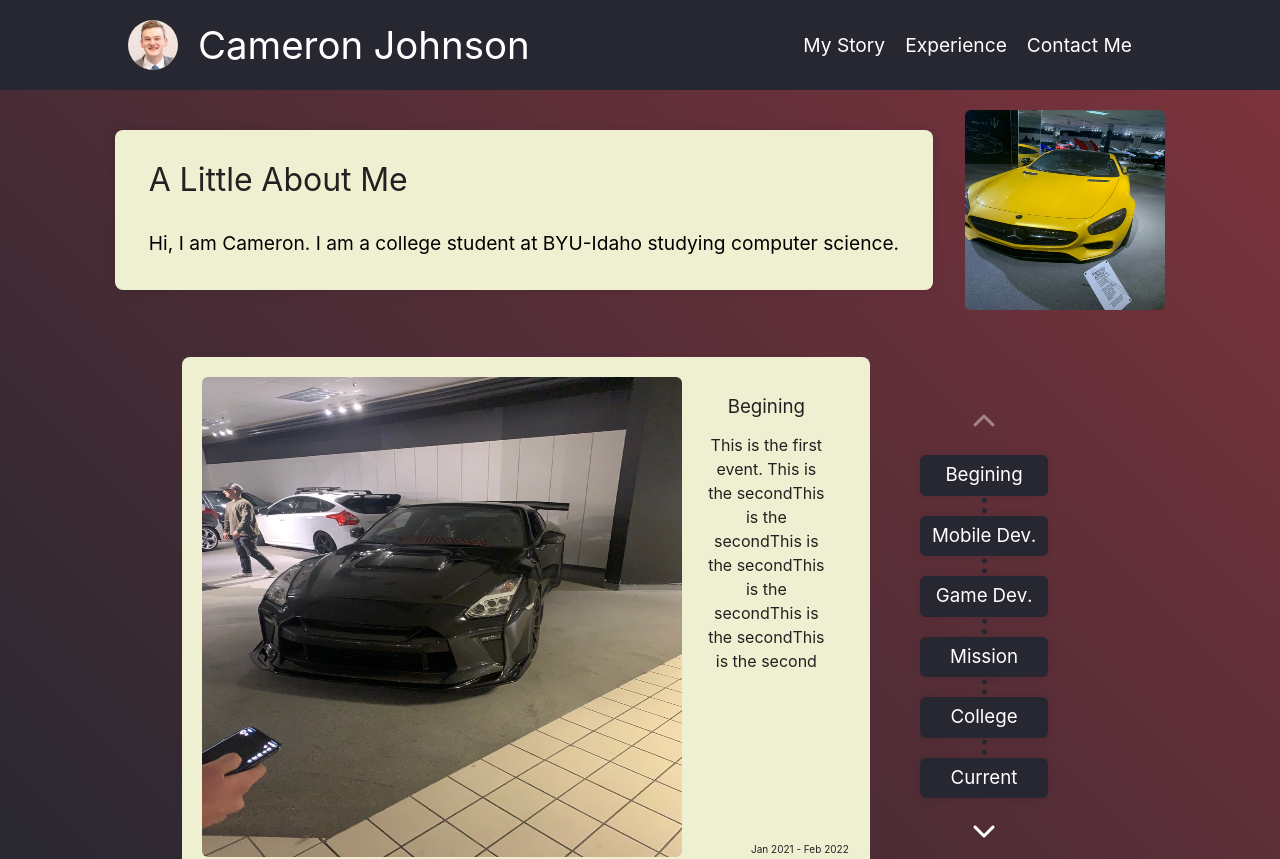
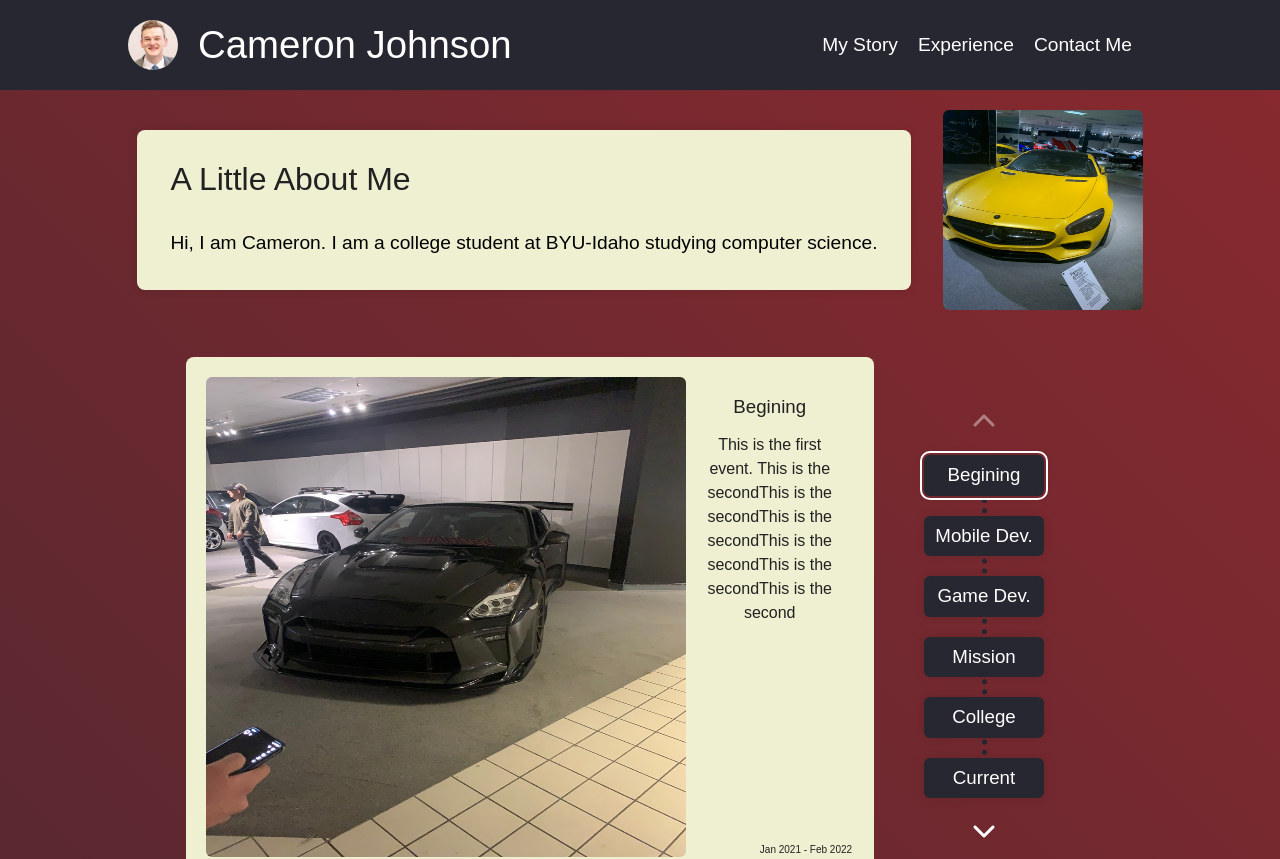
Before and after one commit to cameronrjohnson/my-website, a SvelteKit app: page /about in a window 1280 px wide. Shown: the top 859 px of the page. Built offline with nearby package versions, Linux system fonts and the light colour scheme.

Commit message:
cleaned up contact page again and background

```diff
--- a/src/lib/components/about/timeline.svelte
+++ b/src/lib/components/about/timeline.svelte
@@ -97,6 +97,11 @@
         outline-offset: 2px;
     }
 
+    .highlight {
+        outline: 2px solid #ffffff;
+        outline-offset: 2px;
+    }
+
     .content h3 {
         margin-top: 0;
     }
@@ -151,7 +156,7 @@
         </button>
         <div class="vertical_dotted_line"></div>
         {#each events as event, index}
-            <button class="timeline-item" on:click={() => setEvent(index)} aria-label={`Event ${index + 1}: ${event.title}`}>
+            <button class="timeline-item {index === $currentEventIndex ? 'highlight' : ''}" on:click={() => setEvent(index)} aria-label={`Event ${index + 1}: ${event.title}`}>
                 <div class="content">
                     <h3>{event.title}</h3>
                 </div>
--- a/src/routes/+layout.svelte
+++ b/src/routes/+layout.svelte
@@ -8,20 +8,26 @@
   :global(html, body) {
     margin: 0;
     padding: 0;
-    background-color: #262730; /* Ensure white background above and below header/footer */
+    background-color: #262730; /* Dark background for the whole page */
+    font-family: Arial, sans-serif; /* Default font for consistency */
+  }
+
+  div {
+    display: grid;
+    grid-template-rows: auto 1fr auto;
+    min-height: 100vh;
   }
 
   main {
-    flex: 1;
-    background: linear-gradient(45deg, #262730, #D33F49, #EFF0D1); /* Gradient background */
-    background-size: 600%; /* Adjust background size as needed */
-    display: flex; /* Enable flexbox for main content */
-    justify-content: center; /* Center content horizontally */
-    align-items: center; /* Center content vertically */
-    text-align: center; /* Align text content center */
+    animation: gradient 15s ease infinite;
+    background: linear-gradient(45deg, #262730, #8b292f);
+    background-size: 300%; /* Adjust as needed for smoother animation */
+    display: flex;
+    justify-content: center;
+    align-items: center;
+    text-align: center;
   }
 
-  /* Adjust gradient animation */
   @keyframes gradient {
     0% {
       background-position: 0% 50%;
--- a/src/routes/contact/+page.svelte
+++ b/src/routes/contact/+page.svelte
@@ -1,15 +1,14 @@
-<!-- src/routes/Contact.svelte -->
 <script lang="ts">
   import { supabase } from "../../supabaseCliet";
   import { createForm } from "svelte-forms-lib";
   import * as yup from "yup";
+  import { TextInput, TextArea, Form } from "carbon-components-svelte";
 
-    import { TextInput, TextArea, Button, FormGroup, Form, InlineNotification } from "carbon-components-svelte";
-
+  // Validation schema for the form
   const validationSchema = yup.object().shape({
-      name: yup.string().required('Please enter a name'),
-      email: yup.string().email().required('Please enter a valid email'),
-      message: yup.string().required('Please enter a message')
+      name: yup.string().required('Enter a name'),
+      email: yup.string().email().required('Enter a valid email'),
+      message: yup.string().required('Enter a message')
   });
 
   type FormValues = {
@@ -21,6 +20,7 @@
   let apiResult: boolean | null = null;
   let apiError: string = "";
 
+  // Create form with validation and submit handling
   const { form, errors, handleChange, handleSubmit, isSubmitting, handleReset } = createForm<FormValues>({
       initialValues: { name: "", email: "", message: "" },
       validationSchema: validationSchema,
@@ -36,20 +36,25 @@
                   console.log("Supabase response data:", data);
                   apiResult = true;
               }
-
           } catch (ex) {
               console.error("Caught exception:", ex);
-          if (ex instanceof Error) {
-            apiError = ex.message ?? "An unknown error occurred.";
-          } else {
-            apiError = "An unknown error occurred.";
-          }
+              apiError = ex instanceof Error ? ex.message : "An unknown error occurred.";
               apiResult = false;
           }
-
           handleReset();
       }
   });
+
+  // Reactive statement to handle alert messages
+  $: {
+      if (apiResult === true) {
+          alert("Your message has been sent.");
+          apiResult = null;  // Reset result after showing alert
+      } else if (apiResult === false) {
+          alert("There was an error. Please try again later.");
+          apiResult = null;  // Reset result after showing alert
+      }
+  }
 </script>
 
 <style>
@@ -57,14 +62,13 @@
       display: flex;
       justify-content: center;
       align-items: center;
-      height: 80vh;
-      padding: 20px;
-      background-color: hsl(0, 0, 30%);
+      height: 50vh;
+      background-color: hsl(0, 0%, 30%);
   }
 
   .content {
-      background-color: #EFF0D1;
-      padding: 2rem;
+      padding: 30px;
+      background-color: #eff0d1;
       box-shadow: 0 0 10px rgba(0, 0, 0, 0.1);
       border-radius: 8px;
       max-width: 800px;
@@ -76,6 +80,7 @@
       list-style: none;
       text-decoration: none;
       font-size: 1.2em;
+      margin-bottom: 1rem;
   }
 
   .form-container {
@@ -99,47 +104,56 @@
       background-color: #262730;
       color: white;
   }
+
+  .row {
+      display: flex;
+      gap: 1rem;
+      flex-wrap: wrap;
+  }
 </style>
 
 <div class="container">
   <div class="content">
       <h1>Send Me An Email</h1>
-      <p class="head">Please enter your info and message below and I will try to get back to you asap.</p>
-
-      {#if apiResult !== null}
-        {#if apiResult === true}
-          <InlineNotification
-            lowContrast
-            kind="success"
-            title="Success:"
-            subtitle="Your message has been received"
-            class="notification"
-          />
-        {:else}
-          <InlineNotification
-            lowContrast
-            kind="error"
-            title="Error:"
-            subtitle="{apiError}"
-            class="notification"
-          />
-        {/if}
-      {/if}
+      <p class="head">Please enter a message below and I will try to get back to you ASAP.</p>
 
       <div class="form-container">
           <Form on:submit={handleSubmit}>
+              <div class="row">
                   <div class="form-group">
-            <TextInput labelText="Name" name="name" on:change={handleChange} bind:value={$form.name} invalid={$errors.name.length > 0} invalidText={$errors.name}/>
+                      <TextInput
+                          labelText="Name"
+                          name="name"
+                          on:change={handleChange}
+                          bind:value={$form.name}
+                          invalid={$errors.name.length > 0}
+                          invalidText={$errors.name}
+                      />
                   </div>
                   <div class="form-group">
-            <TextInput labelText="Email" name="email" type="email" on:change={handleChange} bind:value={$form.email} invalid={$errors.email.length > 0} invalidText={$errors.email}/>
+                      <TextInput
+                          labelText="Email"
+                          name="email"
+                          type="email"
+                          on:change={handleChange}
+                          bind:value={$form.email}
+                          invalid={$errors.email.length > 0}
+                          invalidText={$errors.email}
+                      />
+                  </div>
               </div>
               <div class="form-group">
-            <TextArea labelText="Message" name="message" typeof="textarea" on:change={handleChange} bind:value={$form.message} invalid={$errors.message.length > 0} invalidText={$errors.message}/>
+                  <TextArea
+                      labelText="Message"
+                      name="message"
+                      on:change={handleChange}
+                      bind:value={$form.message}
+                      invalid={$errors.message.length > 0}
+                      invalidText={$errors.message}
+                  />
               </div>
               <button class="submit-button" type="submit" disabled={$isSubmitting}>Submit</button>
           </Form>
       </div>
-
   </div>
 </div>
```
Lines whose indentation alone changed are shown as unchanged.
